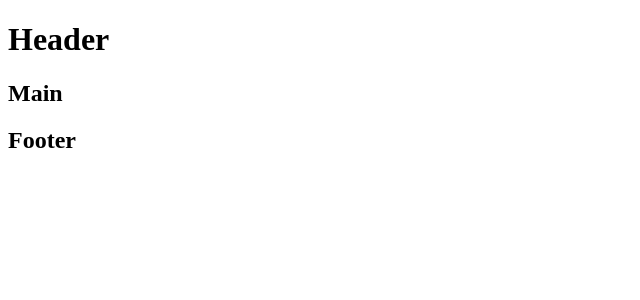
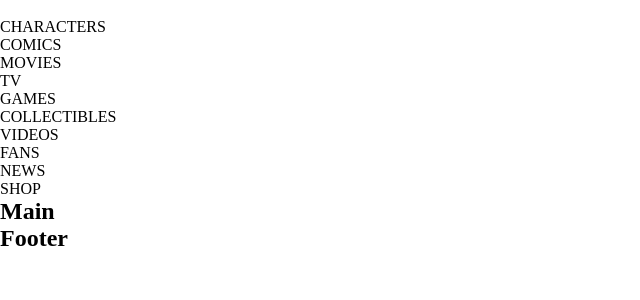
Before and after one commit to EmilioGall/vite-comics, a Vue app: page / in a window 1280 px wide. Shown: the top 300 px of the page, without its empty margins (0-640 px from the left). Built offline with nearby package versions, Linux system fonts and the light colour scheme.

Commit message:
add: reset - general - scss

```diff
--- a/src/components/AppHeader.vue
+++ b/src/components/AppHeader.vue
@@ -2,7 +2,54 @@
 
 export default {
 
+  data() {
+    return {
 
+      menu: [
+        {
+          title: "CHARACTERS",
+          isActive: false,
+        },
+        {
+          title: "COMICS",
+          isActive: true,
+        },
+        {
+          title: "MOVIES",
+          isActive: false,
+        },
+        {
+          title: "TV",
+          isActive: false,
+        },
+        {
+          title: "GAMES",
+          isActive: false,
+        },
+        {
+          title: "COLLECTIBLES",
+          isActive: false,
+        },
+        {
+          title: "VIDEOS",
+          isActive: false,
+        },
+        {
+          title: "FANS",
+          isActive: false,
+        },
+        {
+          title: "NEWS",
+          isActive: false,
+        },
+        {
+          title: "SHOP",
+          isActive: false,
+        },
+      ],
+
+    };
+  },
 
 };
 
@@ -10,12 +57,30 @@ export default {
 
 <template>
 
-  <h1>Header</h1>
+  <header>
+
+    <div>
+
+      <img src="" alt="">
+
+    </div>
+
+    <div>
+
+      <ul>
+
+        <li v-for="element in menu">
+
+          {{ element.title }}
+
+        </li>
+
+      </ul>
+
+    </div>
+
+  </header>
 
 </template>
 
-<style lang="scss" scoped>
-
-
-
-</style>
+<style lang="scss" scoped></style>
--- a/src/style/general.scss
+++ b/src/style/general.scss
@@ -0,0 +1,17 @@
+* {
+   margin: 0;
+   padding: 0;
+   box-sizing: border-box;
+}
+
+img {
+   max-width: 100%;
+}
+
+ul {
+   list-style-type: none;
+}
+
+menu {
+   list-style-type: none;
+}
```
